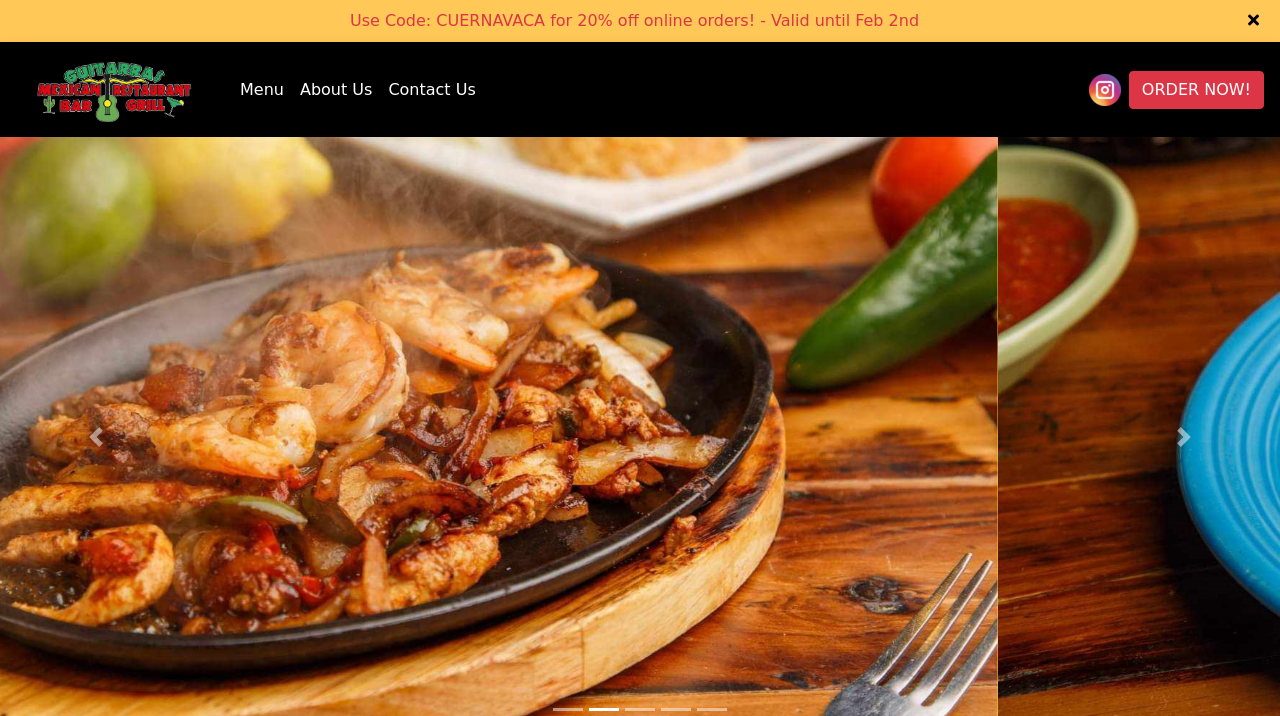
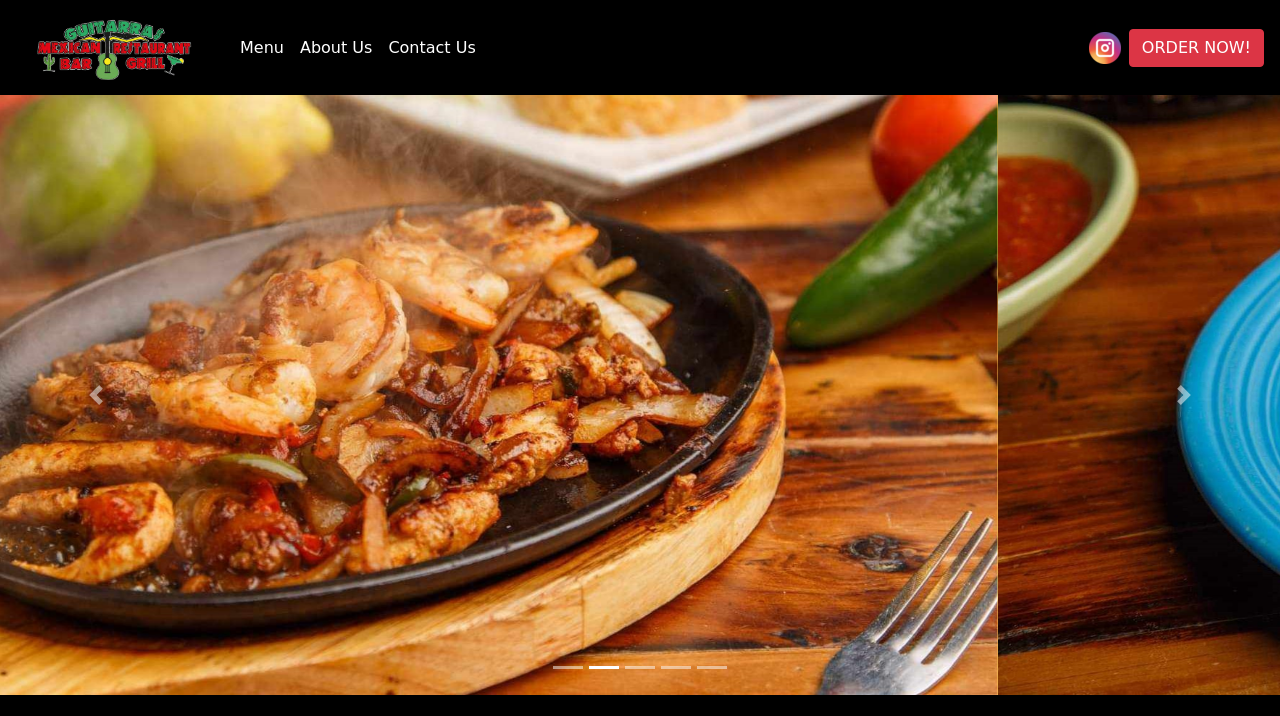
Before and after one commit to Khai-Truong77/GuitarrasExpress, a plain HTML site: page index.html in a window 1280 px wide. Shown: the top 716 px of the page. Drawn offline with Linux system fonts and the light colour scheme; some packages are replaced by stand-ins of ours; a web font is replaced by a local one.

Commit message:
Deleted QR Image and made alert bar hidden

```diff
--- a/index.html
+++ b/index.html
@@ -28,10 +28,12 @@
 <body class="bg-black">
 
     <div class="main-wrapper bg-orange">
+        <!--
         <div class="container-fluid mb-0 py-2 d-flex justify-content-center align-items-center alert">
-            <p class="mb-0 text-adlam text-center flex-grow-1 text-center text-danger">Use Code: CUERNAVACA for 20% off online orders! - Valid until Feb 2nd </p>
+            <p class="mb-0 text-adlam text-center flex-grow-1 text-center text-danger"></p>
             <a class="btn-close-alert ms-auto" href="#" type="button"><span class="fa fa-times"></span></a>
         </div>
+        -->
 
 
         <nav class="navbar navbar-expand-lg navbar-dark bg-black shadow d-flex align-items-center">
```
Also changed, not shown: img/Guitarras-Grill-Express-QR.png (deleted).
